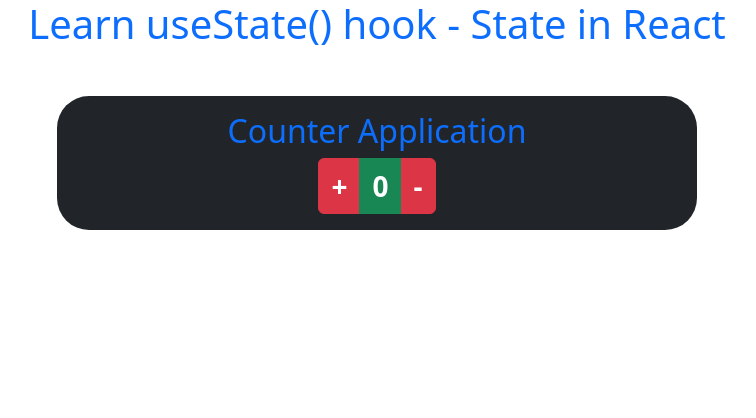
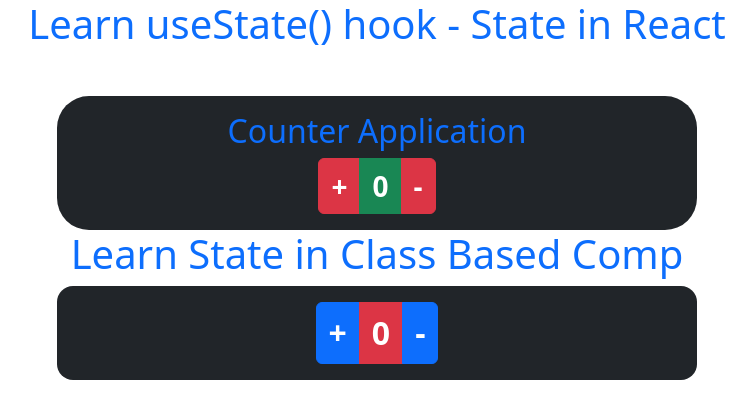
Before and after one commit to mayurrajput8486/changeXpert_react_B01, a React (Vite) app in the folder stateapp/: page / in a window 1280 px wide. Shown: the top 418 px of the page, without its empty margins (263-1019 px from the left). Built offline with nearby package versions, Linux system fonts and the light colour scheme.

Commit message:
class based comp counter

```diff
--- a/stateapp/src/App.jsx
+++ b/stateapp/src/App.jsx
@@ -1,10 +1,12 @@
 import '../node_modules/bootstrap/dist/css/bootstrap.min.css'
 import Counter from './components/counter'
+import CartValue from './components/CartValue'
 const App = () => {
   return (
     <div className='text-primary text-center'>
       <h1>Learn useState() hook - State in React</h1>
       <Counter/>
+      <CartValue/>
     </div>
   )
 }
--- /dev/null
+++ b/stateapp/src/components/CartValue.jsx
@@ -0,0 +1,39 @@
+import { Component } from "react"
+class CartValue extends Component{
+    //to initialize the state in class based comp
+    constructor () {
+        super()
+        this.state = {
+            count : 0
+        }
+    }
+    increment = () => {
+        this.setState({
+            count : this.state.count + 1
+        })
+    }
+
+    decrement = () =>{
+        if(this.state.count > 0){
+            this.setState({
+            count : this.state.count - 1
+        })
+        }
+
+    }
+    render(){
+        return(
+            <div>
+                <h1>Learn State in Class Based Comp</h1>
+                <div className="w-50 bg-dark mx-auto p-3 rounded-4">
+                    <div className="btn-group">
+                        <button className="btn btn-primary fs-2 fw-bold" onClick={this.increment}>+</button>
+                        <button className="btn btn-danger fs-2 fw-bold">{this.state.count}</button>
+                        <button className="btn btn-primary fs-2 fw-bold" onClick={this.decrement}>-</button>
+                    </div>
+                </div>
+            </div>
+        )
+    }
+}
+export default CartValue
--- a/stateapp/src/components/counter.jsx
+++ b/stateapp/src/components/counter.jsx
@@ -1,6 +1,7 @@
 import { useState } from "react"
 const counter = () => {
     const [count, setCount] = useState(0)
+    //const [state,setState] = useState(intitalValue)
 
     const increment = () =>{
         setCount(count + 1)
```
